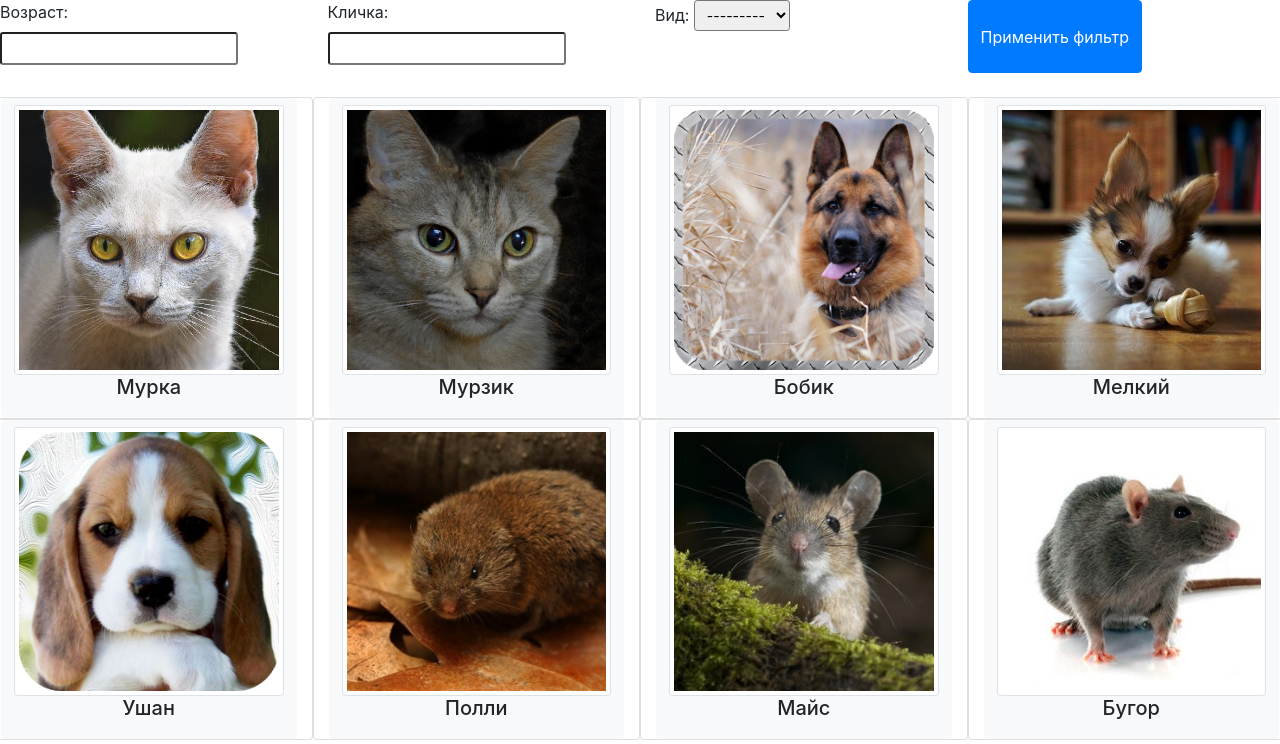
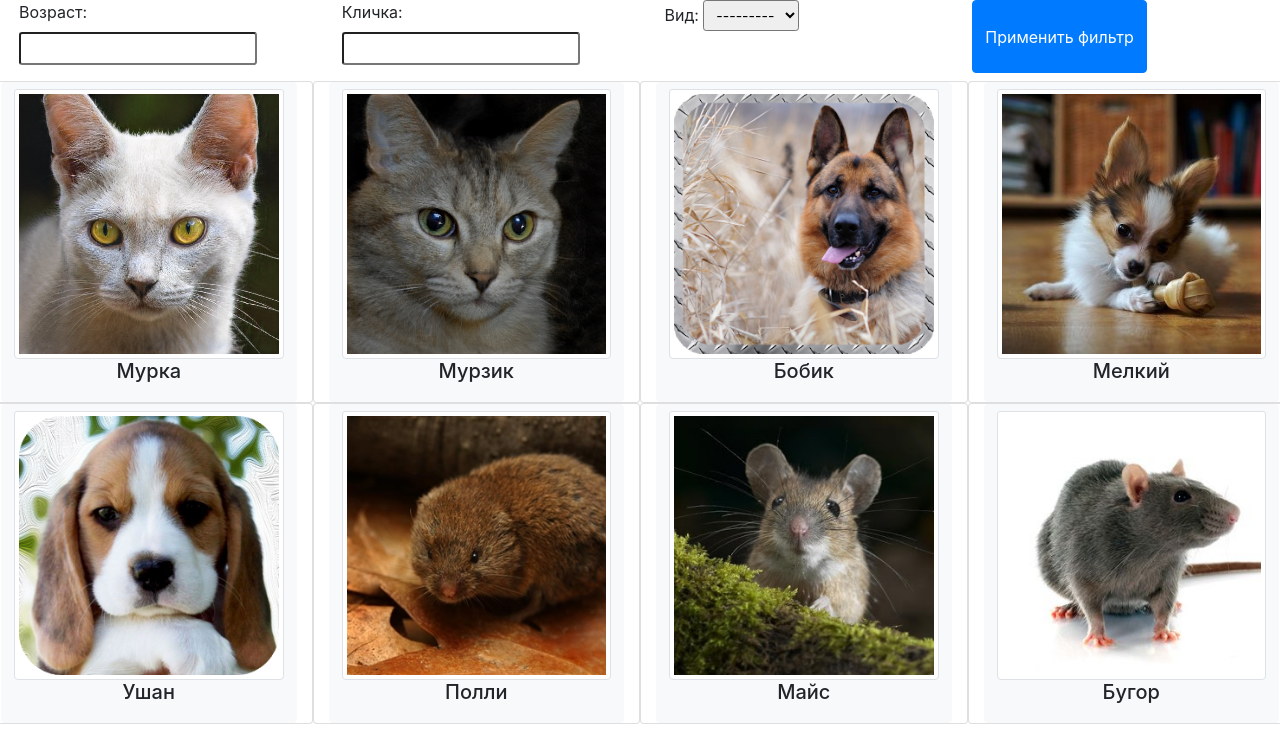
Before and after one commit to vityarock/shelter, a Django app: page /filter/ in a window 1280 px wide. Shown: the part 56-800 px from the top of the page. Run offline with Django 3.2, Linux system fonts and the light colour scheme; data comes from the database, SQL or seed files in the repository; some libraries are stand-ins or nearby versions.

Commit message:
Update pet_filter.html

```diff
--- a/shelter_app/templates/pet_filter.html
+++ b/shelter_app/templates/pet_filter.html
@@ -5,8 +5,8 @@
 <div class="container-fluid">
 
 {% block content %}
-    <form class="inline-form form-group" method="get">
-        <div class="row">
+    <form class="inline-form" method="get">
+        <div class="row ml-1">
         <div class="form-group col-sm-4 col-md-3">
             {{ filter.form.age.label_tag }}
             {% render_field filter.form.age class="form-control-sm"%}
```
